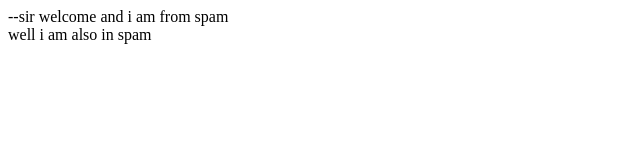
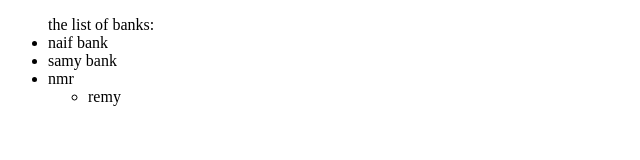
Before and after one commit to NAIFNMR/new-text, a plain HTML site: page site/index.html in a window 1280 px wide. Shown: the whole page, without its empty margins (0-640 px from the left). Drawn offline with Linux system fonts and the light colour scheme.

Commit message:
we are here

```diff
--- a/site/index.html
+++ b/site/index.html
@@ -1,13 +1,21 @@
-<!doctype html>
+<!Doctype html>
 <html>
 <head>
 	<meta charset="utf-8">
-	<title>tests</title>
+	<title>title</title>
 </head>
 <body>
-	<div>
-		--sir welcome <spam> and i am from spam</spam>
-	</div>
-	<spam>well i am also in spam</spam>
+	<ul>
+		the list of banks:
+		<li>naif bank</li>
+		<li>samy bank</li>
+		<li>nmr
+			<ul>
+				<li>remy</li>
+			</ul>
+		</li>
+
+
+	</ul>
 </body>
 </html>
```
